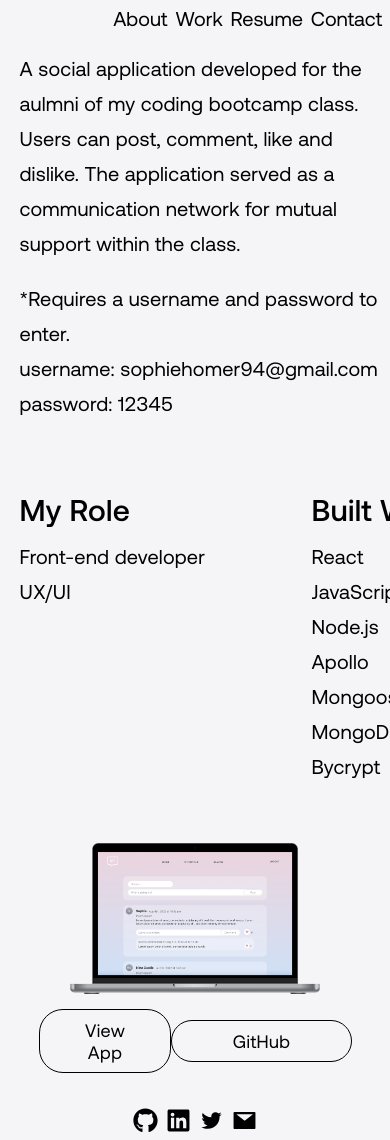
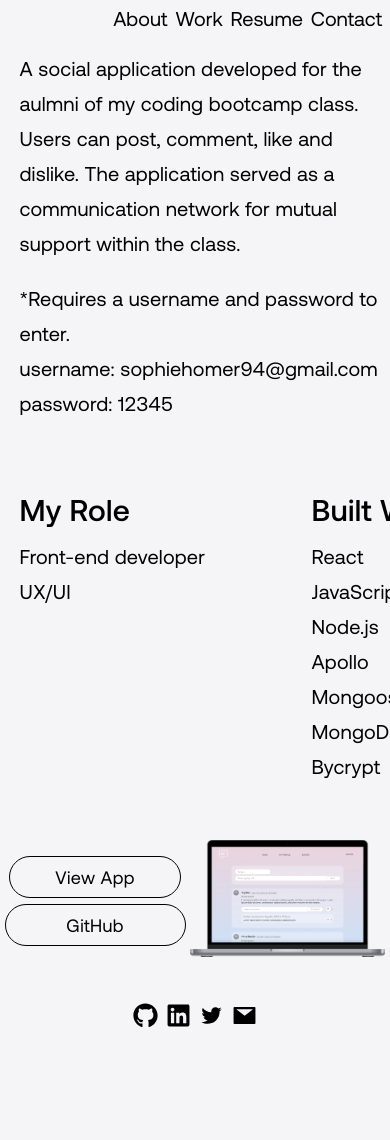
Before and after one commit to sophiehomer/react_portfolio, a React (Create React App) app: page /kit in a window 390 px wide. Shown: the top 1140 px of the page. After the commit the page ends 1035 px from the top, so only its background shows below. Built offline with nearby package versions, Linux system fonts and the light colour scheme.

Commit message:
finalized responsiveness for kit page

```diff
--- a/src/index.css
+++ b/src/index.css
@@ -1047,10 +1047,29 @@ footer {
     width: 95%;
   }
 
-
   .kitRoleAndTechnology {
     margin-top: 2%;
-    margin-bottom: 8%;
+    margin-bottom: 7%;
   }
 
+  .gitHubWebsiteContainer {
+    display: flex;
+    flex-direction: row-reverse;
+    justify-content: space-evenly;
+    width: 100%;
+  }
+
+  .githubAndWebsite {
+    display: flex;
+    flex-direction: column;
+    justify-content: center;
+  }
+
+  .kitImageSection {
+    width: 50%;
+  }
+
+  .kitImage {
+    width: 100%;
+  }
 }
```
